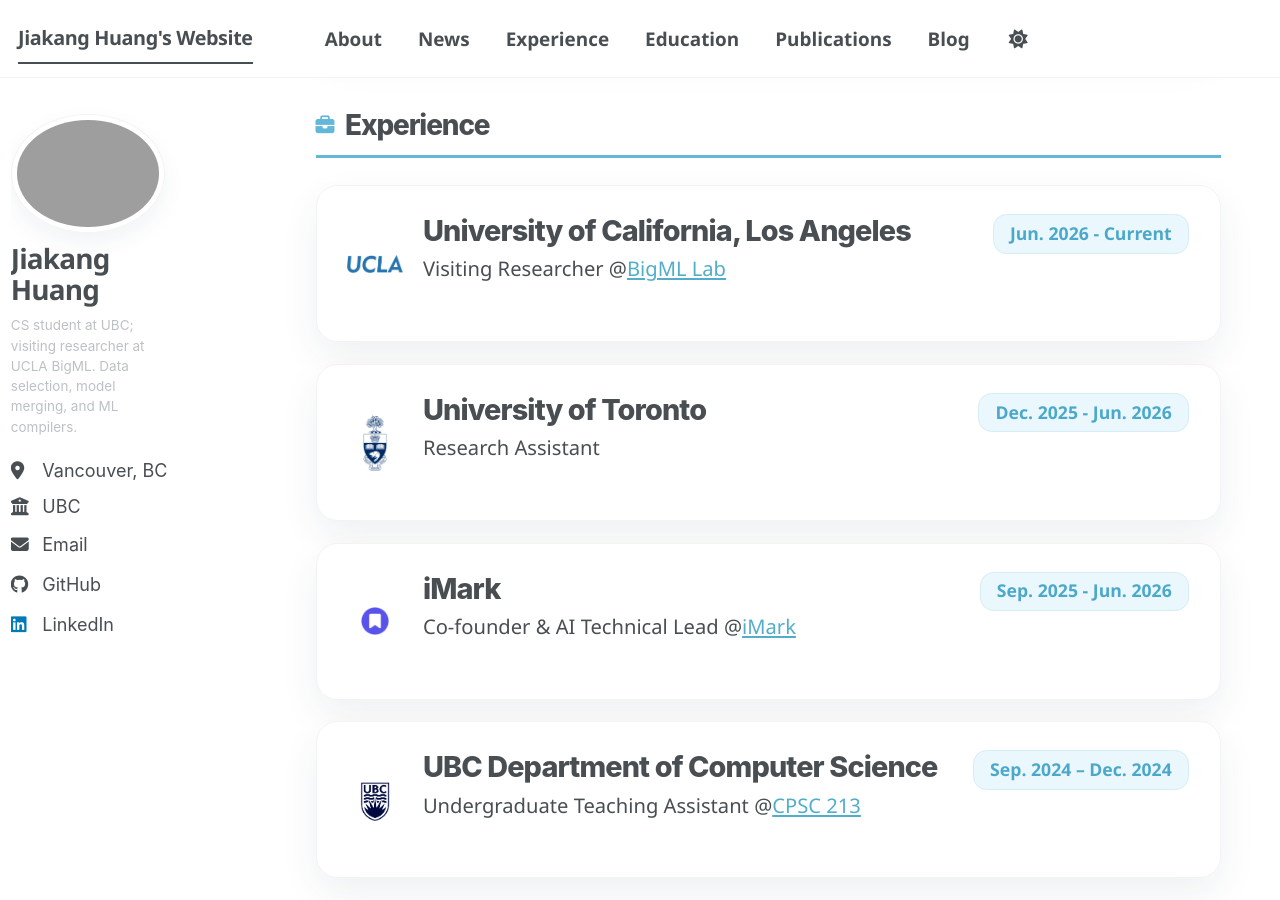
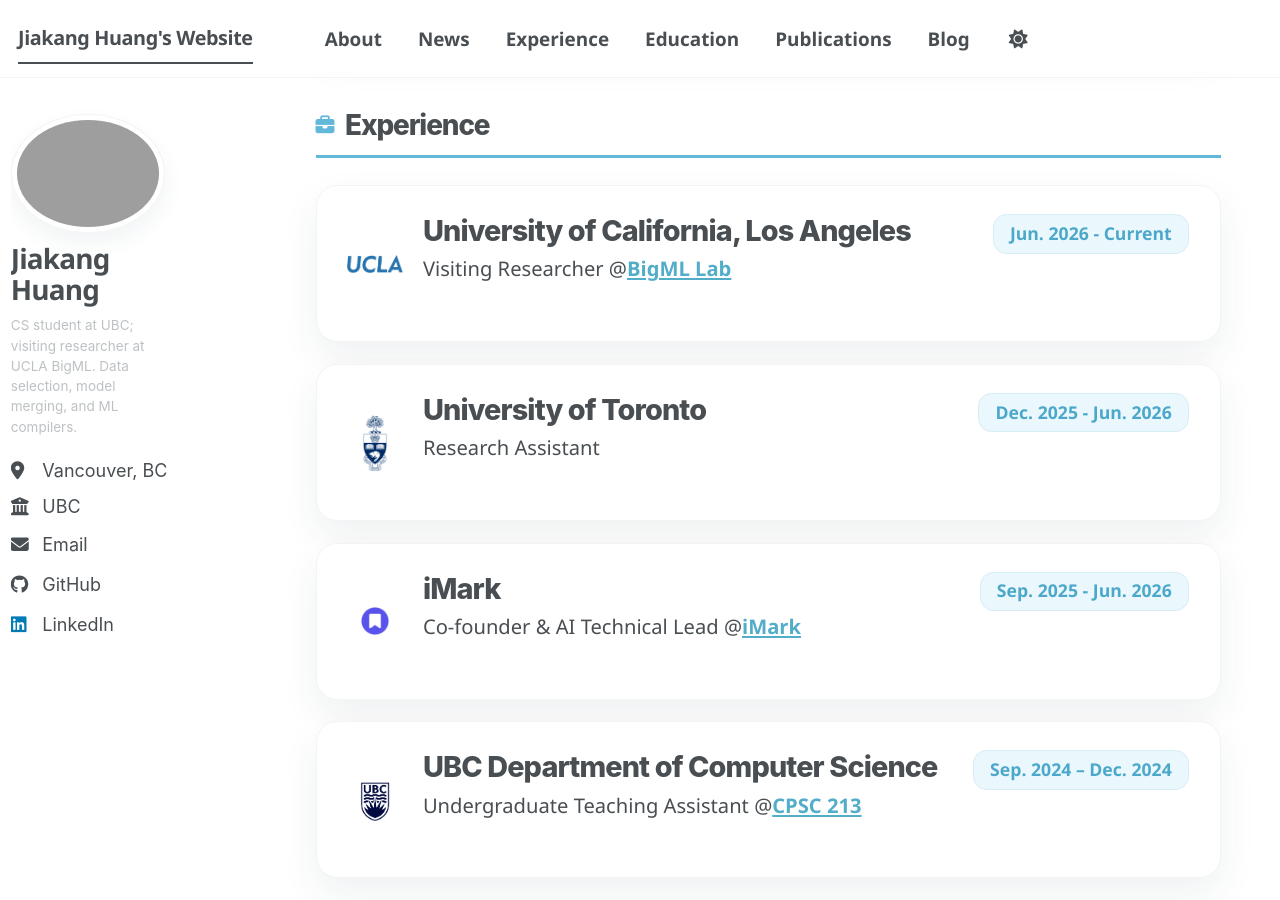
Before and after one commit to DanielHuangjiakang/danielhuangjiakang.github.io, a Jekyll site: the page built from _pages/about.md, in a window 1280 px wide and 900 px high, scrolled down 2008 px. Built offline with Jekyll 4.4.1, drawn with Linux system fonts in a browser that asks for light colours; a script bundle is joined from its source files by our own code; library files that are not in the unit come from our copies.

Commit message:
Bold experience affiliations

```diff
--- a/_pages/about.md
+++ b/_pages/about.md
@@ -114,7 +114,7 @@
         <div class="home-card__logo-wrap"><img class="home-card__logo" src="/images/ucla-logo.png" alt="UCLA" style="width:68px;height:68px;object-fit:contain;"></div>
         <div class="home-card__main">
           <h3>University of California, Los Angeles</h3>
-          <p class="home-card__detail">Visiting Researcher @<a href="https://baharanm.github.io/bigml/">BigML Lab</a></p>
+          <p class="home-card__detail">Visiting Researcher @<a href="https://baharanm.github.io/bigml/"><strong>BigML Lab</strong></a></p>
         </div>
       </div>
       <div class="home-card__period">Jun. 2026 - Current</div>
@@ -136,7 +136,7 @@
         <div class="home-card__logo-wrap"><img class="home-card__logo" src="/images/imark_logo.png" alt="iMark" style="width:80px;height:80px;"></div>
         <div class="home-card__main">
           <h3>iMark</h3>
-          <p class="home-card__detail">Co-founder &amp; AI Technical Lead @<a href="https://imarkai.com/">iMark</a></p>
+          <p class="home-card__detail">Co-founder &amp; AI Technical Lead @<a href="https://imarkai.com/"><strong>iMark</strong></a></p>
         </div>
       </div>
       <div class="home-card__period">Sep. 2025 - Jun. 2026</div>
@@ -147,7 +147,7 @@
         <div class="home-card__logo-wrap"><img class="home-card__logo" src="/images/ubc-logo.png" alt="UBC" style="width:68px;height:68px;"></div>
         <div class="home-card__main">
           <h3>UBC Department of Computer Science</h3>
-          <p class="home-card__detail">Undergraduate Teaching Assistant @<a href="https://vancouver.calendar.ubc.ca/course-descriptions/courses/cpscv-213-introduction-computer-systems">CPSC 213</a></p>
+          <p class="home-card__detail">Undergraduate Teaching Assistant @<a href="https://vancouver.calendar.ubc.ca/course-descriptions/courses/cpscv-213-introduction-computer-systems"><strong>CPSC 213</strong></a></p>
         </div>
       </div>
       <div class="home-card__period">Sep. 2024 – Dec. 2024</div>
```
